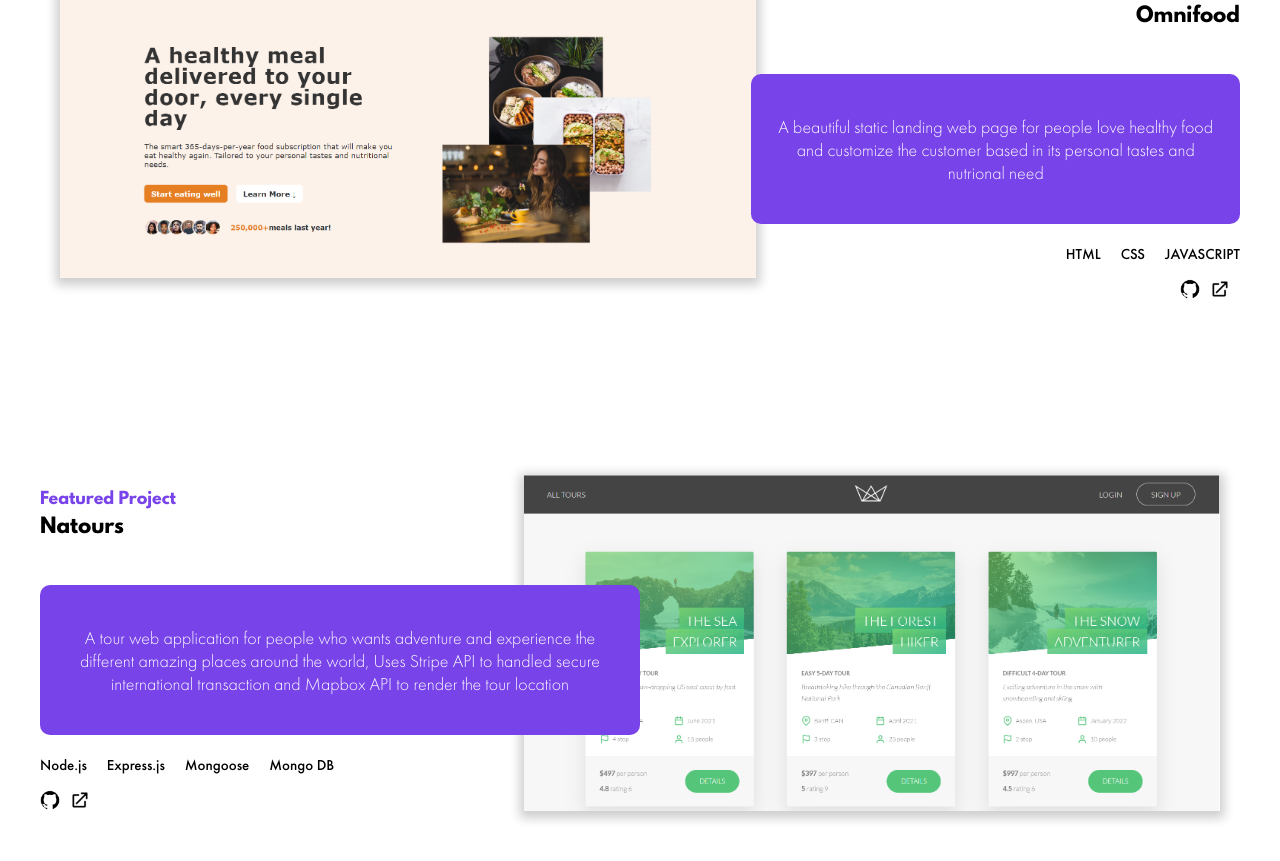
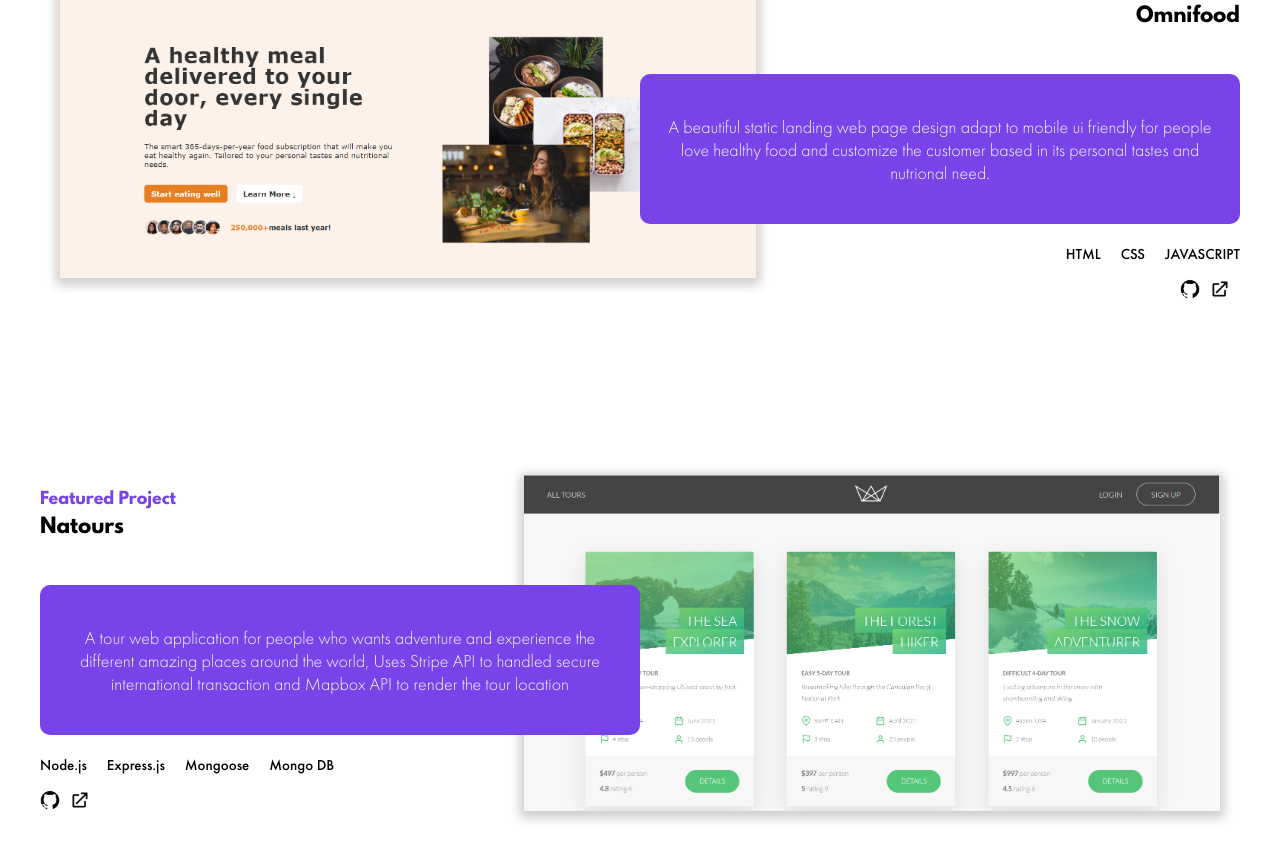
Before and after one commit to anselmo07-2001/anselmo-portfolio, a React (Vite) app: page / in a window 1280 px wide. Shown: the part 2072-2933 px from the top of the page. Built offline with nearby package versions, Linux system fonts and the light colour scheme.

Commit message:
added a description in the project

```diff
--- a/src/components/MyProject.jsx
+++ b/src/components/MyProject.jsx
@@ -26,9 +26,10 @@ const MyProject = () => {
                         {/* show this links only when viewport is not mobile size happen */}
                         <ProjectDesc projectName={"Omnifood"}
                                      tools={["HTML","CSS","JAVASCRIPT"]}
-                                     description="A beautiful static landing web page for people love healthy food
+                                     description="A beautiful static landing web page design
+                                     adapt to mobile ui friendly for people love healthy food
                                      and customize the customer based in its personal
-                                     tastes and nutrional need"
+                                     tastes and nutrional need."
                                      githubLink="https://github.com/anselmo07-2001/Omnifood-"
                                      liveDemoLink="https://omnifoodei.netlify.app/"/>
                     </div>
```
